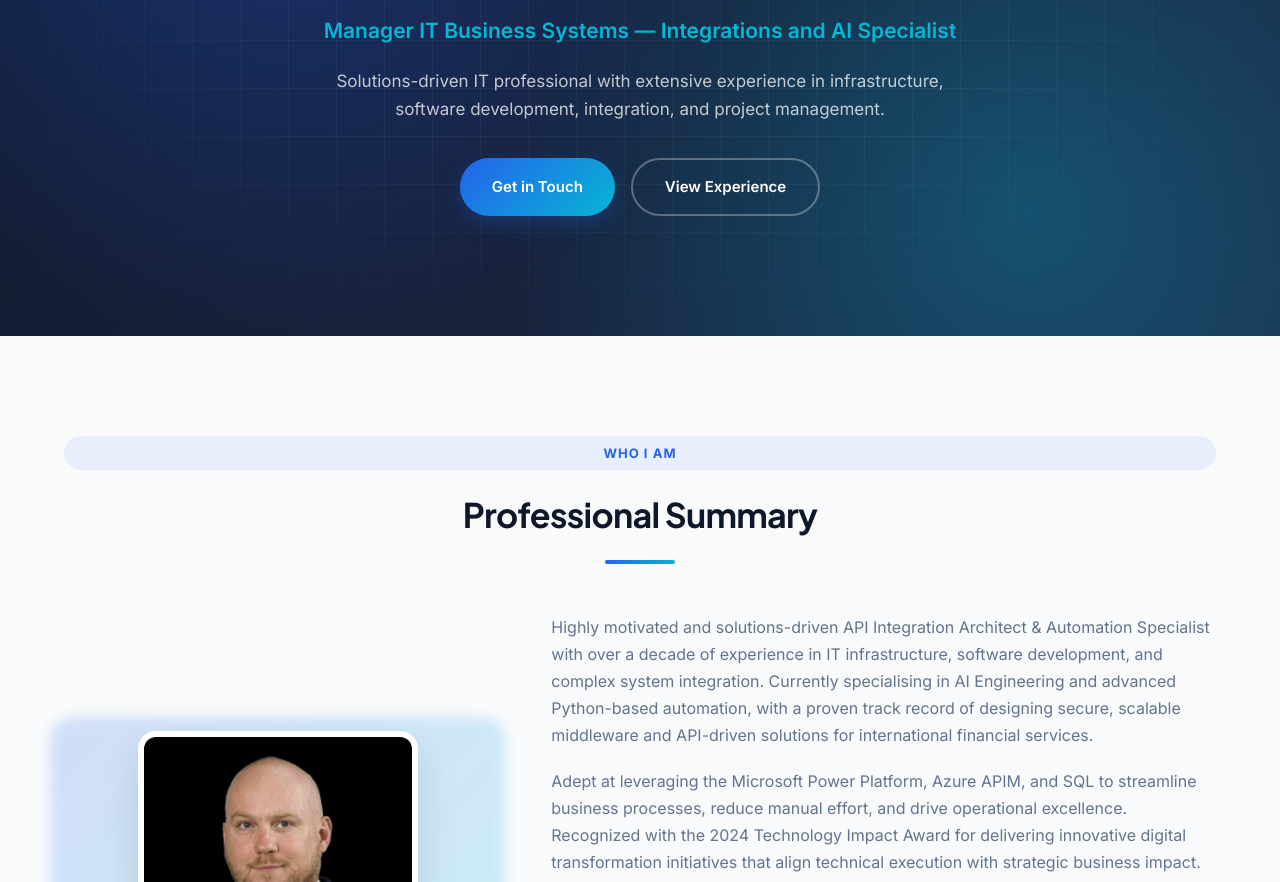
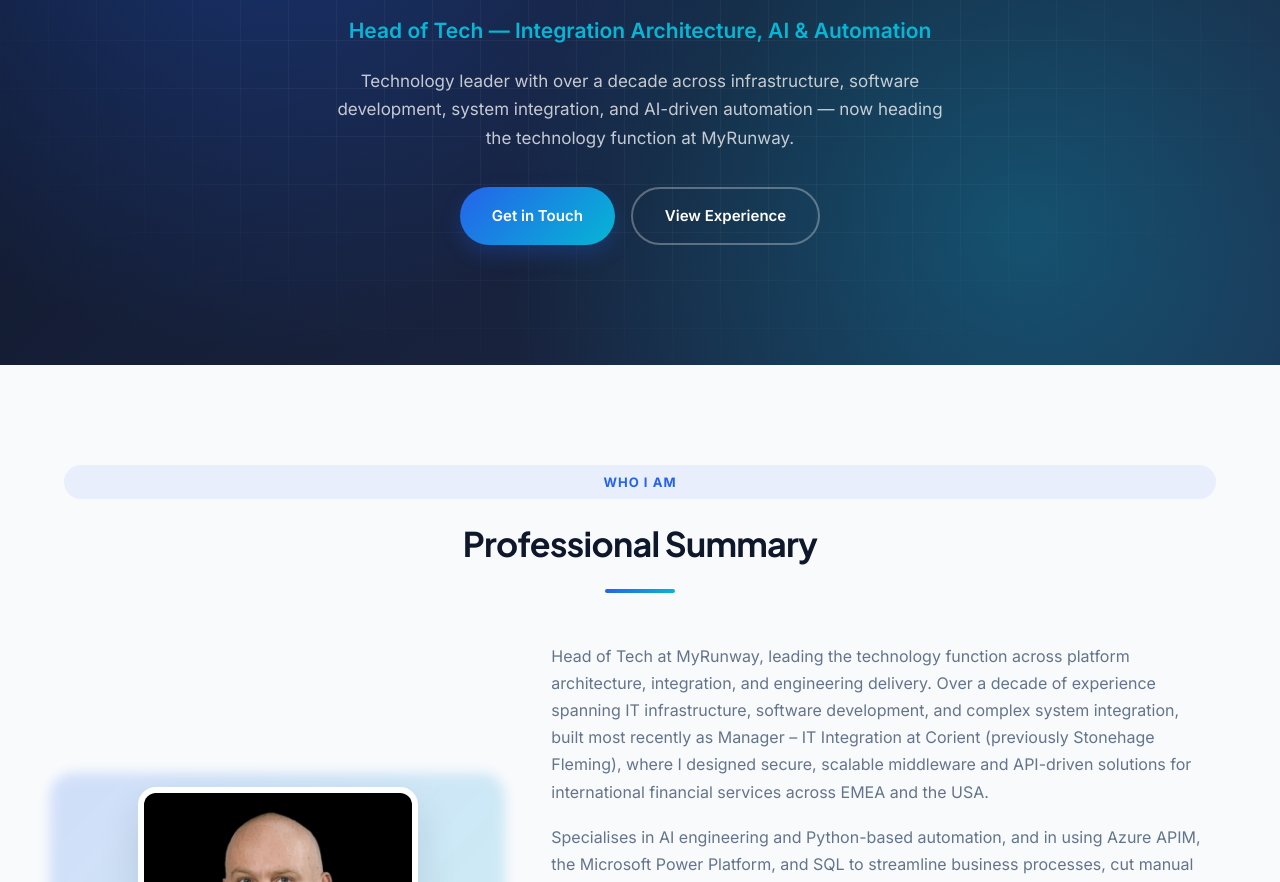
Before and after one commit to G3rtPB87/MyCV, a plain HTML site: page index.html in a window 1280 px wide. Shown: the part 370-1252 px from the top of the page. Drawn offline with Linux system fonts and the light colour scheme.

Commit message:
Update index.html

```diff
--- a/index.html
+++ b/index.html
@@ -3,7 +3,7 @@
 <head>
     <meta charset="UTF-8">
     <meta name="viewport" content="width=device-width, initial-scale=1.0">
-    <title>Gert Bester - IT Integration Manager & Software Engineer</title>
+    <title>Gert Bester - Head of Tech | Integration Architecture, AI & Automation</title>
     <link rel="stylesheet" href="https://cdnjs.cloudflare.com/ajax/libs/font-awesome/6.4.0/css/all.min.css">
     <link rel="preconnect" href="https://fonts.googleapis.com">
     <link rel="preconnect" href="https://fonts.gstatic.com" crossorigin>
@@ -1018,8 +1018,8 @@
         <div class="container hero-content">
             <div class="hero-badge"><i class="fas fa-circle" style="font-size:8px;"></i> Cape Town, South Africa</div>
             <h1>Gert Petrus Bester</h1>
-            <p class="tagline">Manager IT Business Systems — Integrations and AI Specialist</p>
-            <p class="desc">Solutions-driven IT professional with extensive experience in infrastructure, software development, integration, and project management.</p>
+            <p class="tagline">Head of Tech — Integration Architecture, AI &amp; Automation</p>
+            <p class="desc">Technology leader with over a decade across infrastructure, software development, system integration, and AI-driven automation — now heading the technology function at MyRunway.</p>
             <div class="hero-buttons">
                 <a href="#contact" class="btn">Get in Touch</a>
                 <a href="#experience" class="btn btn-outline">View Experience</a>
@@ -1038,8 +1038,8 @@
                     <img src="profile.jpg" alt="Gert Bester" class="about-img">
                 </div>
                 <div class="about-text">
-                    <p>Highly motivated and solutions-driven API Integration Architect & Automation Specialist with over a decade of experience in IT infrastructure, software development, and complex system integration. Currently specialising in AI Engineering and advanced Python-based automation, with a proven track record of designing secure, scalable middleware and API-driven solutions for international financial services.</p>
-                    <p>Adept at leveraging the Microsoft Power Platform, Azure APIM, and SQL to streamline business processes, reduce manual effort, and drive operational excellence. Recognized with the 2024 Technology Impact Award for delivering innovative digital transformation initiatives that align technical execution with strategic business impact.</p>
+                    <p>Head of Tech at MyRunway, leading the technology function across platform architecture, integration, and engineering delivery. Over a decade of experience spanning IT infrastructure, software development, and complex system integration, built most recently as Manager – IT Integration at Corient (previously Stonehage Fleming), where I designed secure, scalable middleware and API-driven solutions for international financial services across EMEA and the USA.</p>
+                    <p>Specialises in AI engineering and Python-based automation, and in using Azure APIM, the Microsoft Power Platform, and SQL to streamline business processes, cut manual effort, and drive operational excellence. Recognised with the 2024 Technology Impact Award for digital transformation work that aligned technical execution with strategic business impact.</p>
                     <div class="about-details">
                         <div class="detail-item">
                             <div class="icon-wrap"><i class="fas fa-map-marker-alt"></i></div>
```
